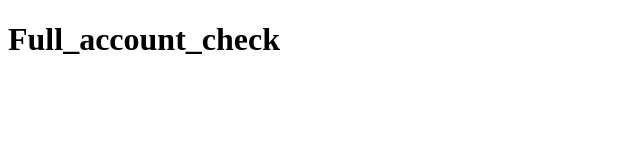
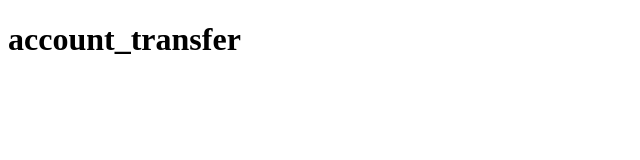
Before and after one commit to Ahranah/kb_it, a plain HTML site: page git/account_transfer.html in a window 1280 px wide. Shown: the whole page, without its empty margins (0-640 px from the left). Drawn offline with Linux system fonts and the light colour scheme.

Commit message:
계좌이체 페이지 생성

```diff
--- a/git/Full_account_check.html
+++ b/git/account_transfer.html
@@ -3,9 +3,9 @@
 <head>
     <meta charset="UTF-8">
     <meta name="viewport" content="width=device-width, initial-scale=1.0">
-    <title>Full_account_check</title>
+    <title>account_transfer</title>
 </head>
 <body>
-            <h1>Full_account_check</h1>
+            <h1>account_transfer</h1>
 </body>
 </html>
```
